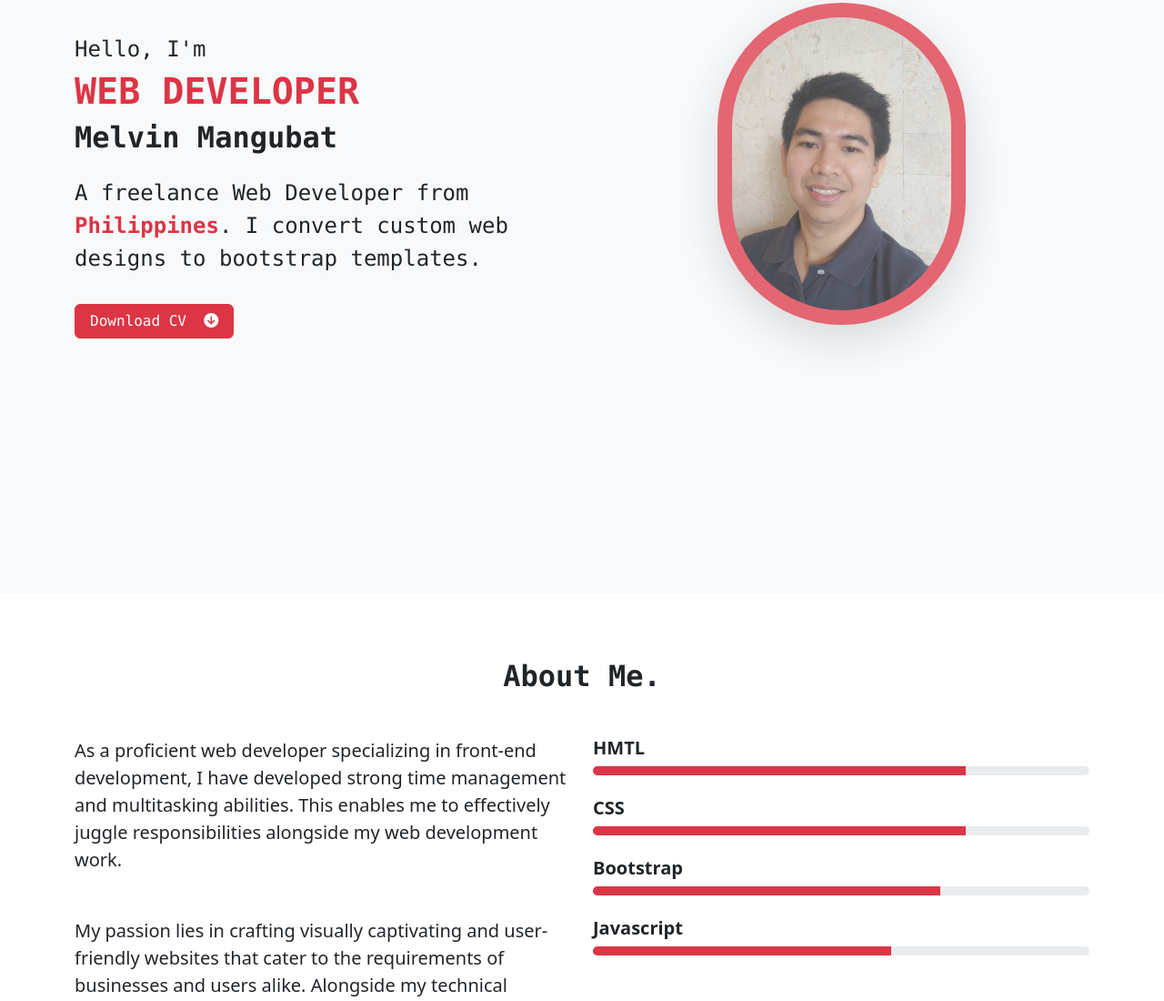
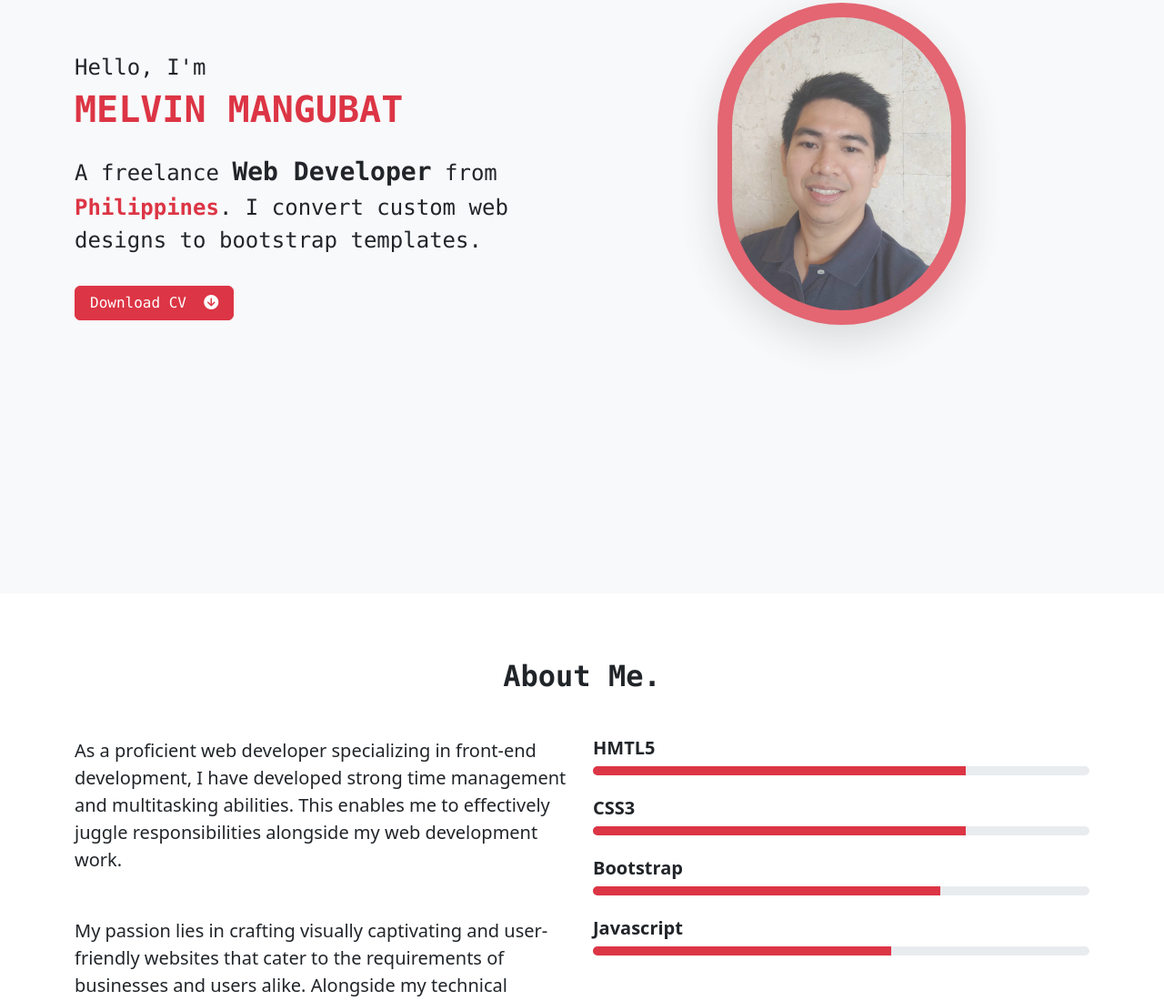
Before and after one commit to mrVinzcode/MiniProject_1, a plain HTML site: page index.html in a window 1280 px wide. Shown: the part 244-1344 px from the top of the page at 91% size. Drawn offline with Linux system fonts and the light colour scheme.

Commit message:
comment h2 tag in hero section

```diff
--- a/index.html
+++ b/index.html
@@ -63,10 +63,11 @@
                 <div class=" col-md-6 mt-5 mt-md-0 order-md-first">
                     <div class="hero-text">
                         <p class="tex-muted mb-1 fs-4 font-monospace">Hello, I'm</p>
-                        <h1 class="text-danger text-uppercase fs-1 fw-bold font-monospace">Web Developer</h1>
-                        <h2 class="fs-2 fw-bold font-monospace">Melvin Mangubat</h2>
-                        <p class="mt-4 tex-muted fs-4 font-monospace text-wrap">A freelance Web
-                            Developer from <span class="text-danger fw-bold">Philippines</span>. I
+                        <h1 class="text-danger text-uppercase fs-1 fw-bold font-monospace">Melvin Mangubat</h1>
+                        <!-- <h2 class="fs-2 fw-bold font-monospace">Web Developer</h2> -->
+                        <p class="mt-4 tex-muted fs-4 font-monospace text-wrap">A freelance <span
+                                class="fw-bold fs-3">Web
+                                Developer</span> from <span class="text-danger fw-bold">Philippines</span>. I
                             convert
                             custom web designs to bootstrap templates. </p>
                         <a href="images/Curriculum-vitae-Melvin.pdf" class="btn btn-danger px-3 mt-3 font-monospace"
@@ -139,14 +140,14 @@
                 </div>
                 <div class="col-md-6 mt-5 mt-md-0">
                     <div class="experties mb-4">
-                        <h3 class="fs-5 fw-bold">HMTL</h3>
+                        <h3 class="fs-5 fw-bold">HMTL5</h3>
                         <div class="progress" style="height: 10px;">
                             <div class="progress-bar bg-danger" role="progressbar" aria-label="Example 1px high"
                                 style="width: 75%;" aria-valuenow="75" aria-valuemin="0" aria-valuemax="100"></div>
                         </div>
                     </div>
                     <div class="experties mb-4">
-                        <h3 class="fs-5 fw-bold">CSS</h3>
+                        <h3 class="fs-5 fw-bold">CSS3</h3>
                         <div class="progress" style="height: 10px;">
                             <div class="progress-bar bg-danger" role="progressbar" aria-label="Example 1px high"
                                 style="width: 75%;" aria-valuenow="75" aria-valuemin="0" aria-valuemax="100"></div>
```
